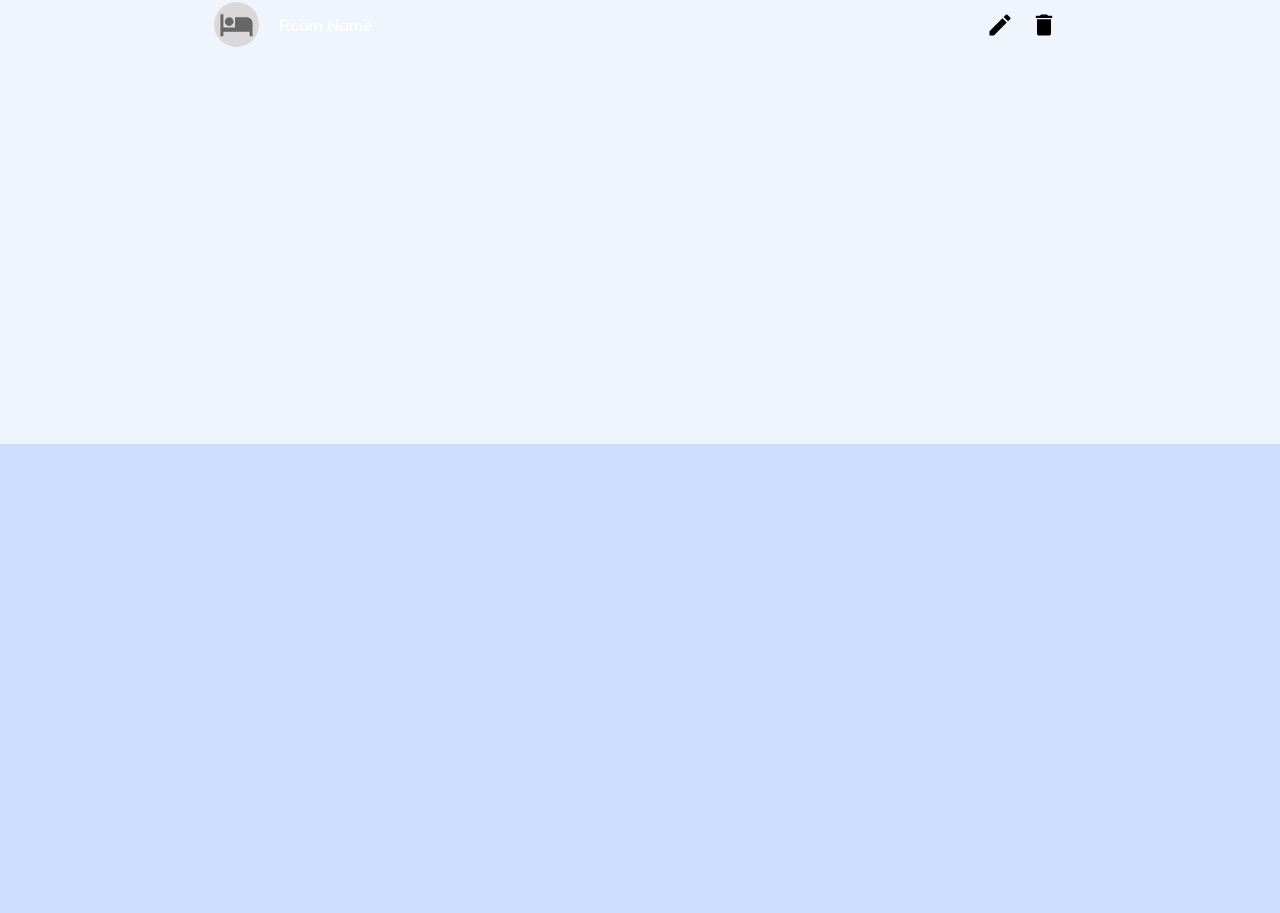
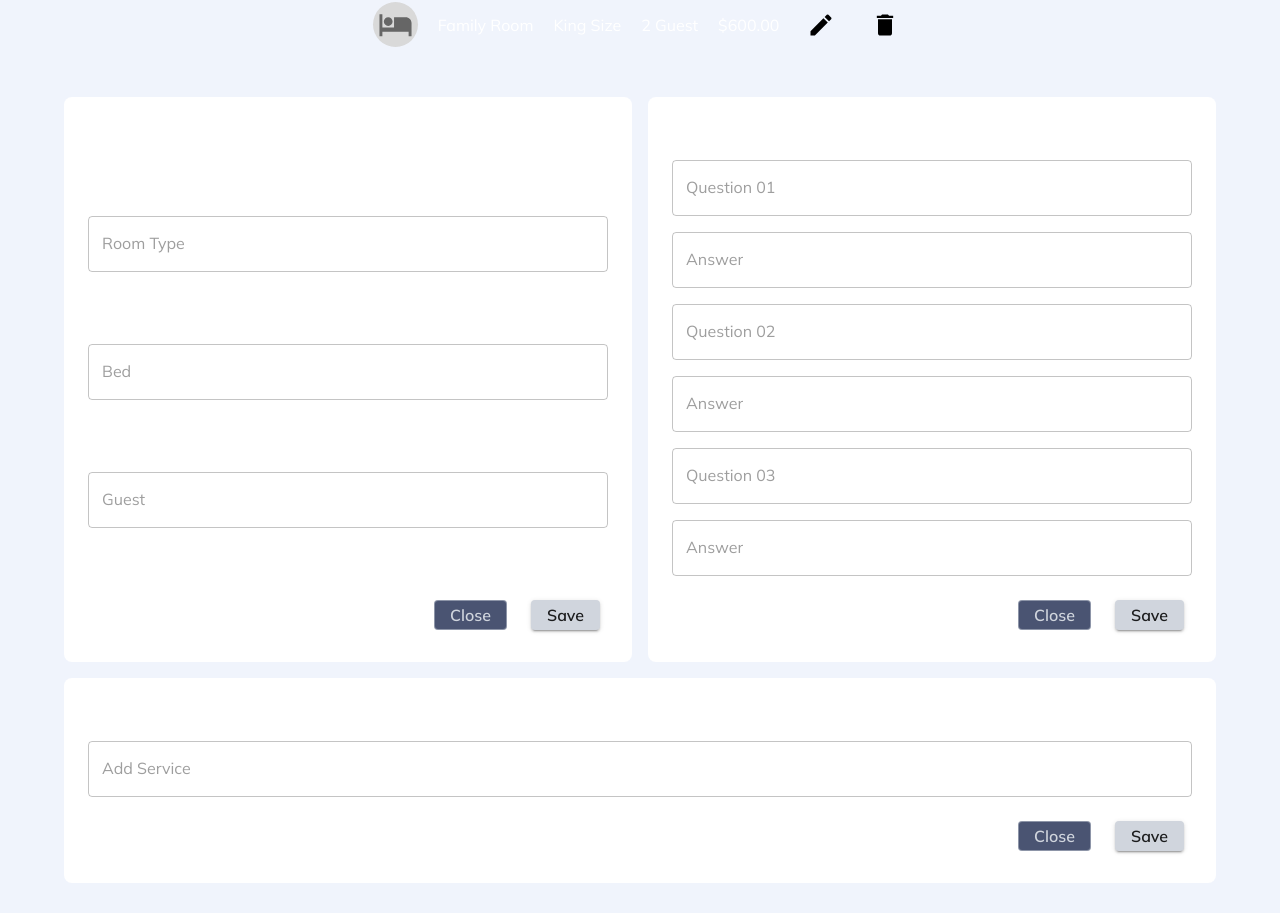
Before and after one commit to Software-Lifecycle-Consultants/slc-open-hms, a Next.js app: page /admin/rooms in a window 1280 px wide. Shown: the part 440-1353 px from the top of the page. Before the commit the page ends 884 px from the top, so only its background shows below. Built offline with nearby package versions, Linux system fonts and the light colour scheme.

Commit message:
Implemented the admin room page according to the updated figma design

```diff
--- a/app/admin/rooms/page.tsx
+++ b/app/admin/rooms/page.tsx
@@ -1,34 +1,85 @@
-"user client";
-import React from "react";
-import { Box, Container, Grid, Typography, Button, IconButton } from "@mui/material";
+"use client";
+import React, { useState } from "react";
+import {
+  Box,
+  Container,
+  Grid,
+  Typography,
+  Button,
+  IconButton,
+  TextField,
+  Stack,
+  Chip,
+} from "@mui/material";
 import AddCircleOutlineIcon from "@mui/icons-material/AddCircleOutline";
 import HotelIcon from "@mui/icons-material/Hotel";
 import EditIcon from "@mui/icons-material/Edit";
 import DeleteIcon from "@mui/icons-material/Delete";
-import { roomlistData } from "@/data/roomList";
 import Link from "next/link";
-const rooms = () => {
+
+const roomlistData = {
+  roomlistAddMoreButton: "Add More",
+  roomlistText: "Family Room",
+  bedText: "King Size",
+  guesttext: "2 Guest",
+  pricetext: "$600.00",
+};
+
 const rooms = [
   { name: "Room Name 1" },
   { name: "Room Name 2" },
   { name: "Room Name 3" },
   { name: "Room Name 4" },
 ];
+
+const Dashboard = () => {
+  const [roomTypeChips, setRoomTypeChips] = useState<string[]>([]);
+  const [bedChips, setBedChips] = useState<string[]>([]);
+  const [guestChips, setGuestChips] = useState<string[]>([]);
+  const [serviceChips, setServiceChips] = useState<string[]>([]);
+  const [roomTypeInput, setRoomTypeInput] = useState("");
+  const [bedInput, setBedInput] = useState("");
+  const [guestInput, setGuestInput] = useState("");
+  const [serviceInput, setServiceInput] = useState("");
+
+  const handleAddChip = (
+    setChips: React.Dispatch<React.SetStateAction<string[]>>,
+    input: string,
+    setInput: React.Dispatch<React.SetStateAction<string>>
+  ) => {
+    if (input.trim() !== "") {
+      setChips((chips) => [...chips, input]);
+      setInput("");
+    }
+  };
+
+  const handleDeleteChip =
+    (
+      setChips: React.Dispatch<React.SetStateAction<string[]>>,
+      chipToDelete: string
+    ) =>
+    () => {
+      setChips((chips) => chips.filter((chip) => chip !== chipToDelete));
+    };
+
   return (
     <Box
-      padding="30px"
+      padding={{ xs: "15px", md: "30px" }}
       bgcolor="#f0f4fc"
       minHeight="100vh"
       display="flex"
       flexDirection="column"
-      position="relative"
+      alignItems="center"
     >
       {/* Large Container for Add More Button */}
-      <Container maxWidth="lg" sx={{ position: 'relative', }}>
-        <Link href="/admin/room-details" style={{ position: 'absolute', top: '15px', right: '22px' }}>
+      <Container maxWidth="lg" sx={{ position: "relative" }}>
+        <Link
+          href="/admin/room-details"
+          style={{ position: "absolute", top: "15px", right: "22px" }}
+        >
           <Button
             variant="outlined"
-            endIcon={<AddCircleOutlineIcon/>}
+            endIcon={<AddCircleOutlineIcon />}
             sx={{
               fontFamily: "Mulish",
               backgroundColor: "#4A5472",
@@ -39,22 +90,39 @@ const rooms = () => {
               borderWidth: 2,
               color: "white",
               textTransform: "capitalize",
-            }}>
+            }}
+          >
             {roomlistData.roomlistAddMoreButton}
           </Button>
         </Link>
         {/* Small Container for Room List */}
-        <Container maxWidth="md" sx={{ marginTop: "130px" }}>
+        <Container maxWidth="md" sx={{ marginTop: { xs: "80px", md: "130px" } }}>
           <Box>
-            <Grid container spacing={2} justifyContent="space-between">
+            <Grid container spacing={2} justifyContent="center" alignItems="center">
               {rooms.map((room, index) => (
-                <Grid item xs={12}
+                <Grid
+                  item
+                  xs={12}
+                  key={index}
                   sx={{
                     display: "flex",
                     alignItems: "center",
+                    justifyContent: "center",
                     marginTop: index === 0 ? "0px" : "5px",
-                  }} key={index}>
-                  {/* Hotel Icon */}
+                  }}
+                >
+                  <Box
+                    sx={{
+                      display: "flex",
+                      flexDirection: { xs: "column", sm: "row" },
+                      alignItems: "center",
+                      textAlign: { xs: "center", sm: "left" },
+                      gap: "20px",
+                      fontFamily: "Mulish",
+                      fontWeight: 550,
+                      fontSize: { xs: "18px", sm: "24px" },
+                    }}
+                  >
                     <Box
                       sx={{
                         backgroundColor: "#D9D9D9",
@@ -64,53 +132,204 @@ const rooms = () => {
                         justifyContent: "center",
                         width: 45,
                         height: 45,
-                    }}>
-                    <HotelIcon
-                      sx={{
-                        color: "#666666",
-                        width: 35,
-                        height: 35,
-                      }}/>
+                        marginBottom: { xs: "10px", sm: "0" },
+                      }}
+                    >
+                      <HotelIcon sx={{ color: "#666666", width: 35, height: 35 }} />
                     </Box>
-                  {/* Room Name Text */}
-                  <Typography
-                    sx={{
-                      fontFamily: "Mulish",
-                      marginLeft: "20px",
-                      fontWeight: 550,
-                    }}>
-                    {roomlistData.roomlistText}
-                  </Typography>
-                  {/* edit Icon */}
-                  <IconButton
-                    sx={{
-                      marginLeft: "auto",
-                      color: "#000000",
-                    }}>
-                    <EditIcon
-                      sx={{
-                        width: 28,
-                        height: 28,
-                      }} />
+                    <Typography>{roomlistData.roomlistText}</Typography>
+                    <Typography>{roomlistData.bedText}</Typography>
+                    <Typography>{roomlistData.guesttext}</Typography>
+                    <Typography>{roomlistData.pricetext}</Typography>
+                    <IconButton sx={{ color: "#000000" }}>
+                      <EditIcon sx={{ width: 28, height: 28 }} />
                     </IconButton>
-                  {/* Delete Icon */}
-                  <IconButton
-                    sx={{
-                      color: "#000000",
-                    }}>
-                    <DeleteIcon
-                      sx={{
-                        width: 28,
-                        height: 28,
-                      }} />
+                    <IconButton sx={{ color: "#000000" }}>
+                      <DeleteIcon sx={{ width: 28, height: 28 }} />
                     </IconButton>
+                  </Box>
                 </Grid>
               ))}
             </Grid>
           </Box>
         </Container>
       </Container>
+      <Container maxWidth="lg" sx={{ marginTop: "50px" }}>
+        <Grid container spacing={2}>
+          <Grid item xs={12} md={6}>
+            <Box
+              p={3}
+              bgcolor="white"
+              borderRadius="8px"
+              sx={{
+                display: "flex",
+                flexDirection: "column",
+                justifyContent: "space-between",
+                height: "100%",
+              }}
+            >
+              <Typography variant="h6" gutterBottom>
+                Room Details
+              </Typography>
+              <Stack spacing={2} flexGrow={1}>
+                <Typography>Room Type</Typography>
+                <Box>
+                  {roomTypeChips.map((chip, index) => (
+                    <Chip
+                      key={index}
+                      label={chip}
+                      onDelete={handleDeleteChip(setRoomTypeChips, chip)}
+                      clickable
+                      sx={{ margin: "4px" }}
+                    />
+                  ))}
+                </Box>
+                <TextField
+                  label="Room Type"
+                  variant="outlined"
+                  fullWidth
+                  value={roomTypeInput}
+                  onChange={(e) => setRoomTypeInput(e.target.value)}
+                  onKeyDown={(e) => {
+                    if (e.key === "Enter") {
+                      e.preventDefault();
+                      handleAddChip(setRoomTypeChips, roomTypeInput, setRoomTypeInput);
+                    }
+                  }}
+                />
+                <Typography>Bed</Typography>
+                <Box>
+                  {bedChips.map((chip, index) => (
+                    <Chip
+                      key={index}
+                      label={chip}
+                      onDelete={handleDeleteChip(setBedChips, chip)}
+                      clickable
+                      sx={{ margin: "4px" }}
+                    />
+                  ))}
+                </Box>
+                <TextField
+                  label="Bed"
+                  variant="outlined"
+                  fullWidth
+                  value={bedInput}
+                  onChange={(e) => setBedInput(e.target.value)}
+                  onKeyDown={(e) => {
+                    if (e.key === "Enter") {
+                      e.preventDefault();
+                      handleAddChip(setBedChips, bedInput, setBedInput);
+                    }
+                  }}
+                />
+                <Typography>Guest</Typography>
+                <Box>
+                  {guestChips.map((chip, index) => (
+                    <Chip
+                      key={index}
+                      label={chip}
+                      onDelete={handleDeleteChip(setGuestChips, chip)}
+                      clickable
+                      sx={{ margin: "4px" }}
+                    />
+                  ))}
+                </Box>
+                <TextField
+                  label="Guest"
+                  variant="outlined"
+                  fullWidth
+                  value={guestInput}
+                  onChange={(e) => setGuestInput(e.target.value)}
+                  onKeyDown={(e) => {
+                    if (e.key === "Enter") {
+                      e.preventDefault();
+                      handleAddChip(setGuestChips, guestInput, setGuestInput);
+                    }
+                  }}
+                />
+              </Stack>
+              <Box sx={{ display: "flex", justifyContent: "flex-end", mt: 2 }}>
+                <Button variant="outlined">Close</Button>
+                <Button variant="contained" sx={{ marginLeft: 2 }}>
+                  Save
+                </Button>
+              </Box>
+            </Box>
+          </Grid>
+          <Grid item xs={12} md={6}>
+            <Box
+              p={3}
+              bgcolor="white"
+              borderRadius="8px"
+              sx={{
+                display: "flex",
+                flexDirection: "column",
+                justifyContent: "space-between",
+                height: "100%",
+              }}
+            >
+              <Typography variant="h6" gutterBottom>
+                FAQ
+              </Typography>
+              <Stack spacing={2} flexGrow={1}>
+                <TextField label="Question 01" variant="outlined" fullWidth />
+                <TextField label="Answer" variant="outlined" fullWidth />
+                <TextField label="Question 02" variant="outlined" fullWidth />
+                <TextField label="Answer" variant="outlined" fullWidth />
+                <TextField label="Question 03" variant="outlined" fullWidth />
+                <TextField label="Answer" variant="outlined" fullWidth />
+              </Stack>
+              <Box sx={{ display: "flex", justifyContent: "flex-end", mt: 2 }}>
+                <Button variant="outlined">Close</Button>
+                <Button variant="contained" sx={{ marginLeft: 2 }}>
+                  Save
+                </Button>
+              </Box>
+            </Box>
+          </Grid>
+          <Grid item xs={12}>
+            <Box p={3} bgcolor="white" borderRadius="8px">
+              <Typography variant="h6" gutterBottom>
+                Service Add ons
+              </Typography>
+              <Box>
+                {serviceChips.map((chip, index) => (
+                  <Chip
+                    key={index}
+                    label={chip}
+                    onDelete={handleDeleteChip(setServiceChips, chip)}
+                    clickable
+                    sx={{ margin: "4px" }}
+                  />
+                ))}
+              </Box>
+              <Stack spacing={2}>
+                <TextField
+                  label="Add Service"
+                  variant="outlined"
+                  fullWidth
+                  value={serviceInput}
+                  onChange={(e) => setServiceInput(e.target.value)}
+                  onKeyDown={(e) => {
+                    if (e.key === "Enter") {
+                      e.preventDefault();
+                      handleAddChip(setServiceChips, serviceInput, setServiceInput);
+                    }
+                  }}
+                />
+              </Stack>
+              <Box sx={{ display: "flex", justifyContent: "flex-end", mt: 2 }}>
+                <Button variant="outlined">Close</Button>
+                <Button variant="contained" sx={{ marginLeft: 2 }}>
+                  Save
+                </Button>
+              </Box>
+            </Box>
+          </Grid>
+        </Grid>
+      </Container>
     </Box>
   );
 };
-export default rooms;
+
+export default Dashboard;
--- a/data/roomList.ts
+++ b/data/roomList.ts
@@ -1,4 +1,7 @@
 export const roomlistData = {
     roomlistAddMoreButton:"Add More",
     roomlistText:"Room Name",
+    bedText:"King Size",
+    guesttext:"2 Guest",
+    pricetext:"$600.00",
 }
```
Lines whose indentation alone changed are shown as unchanged.
